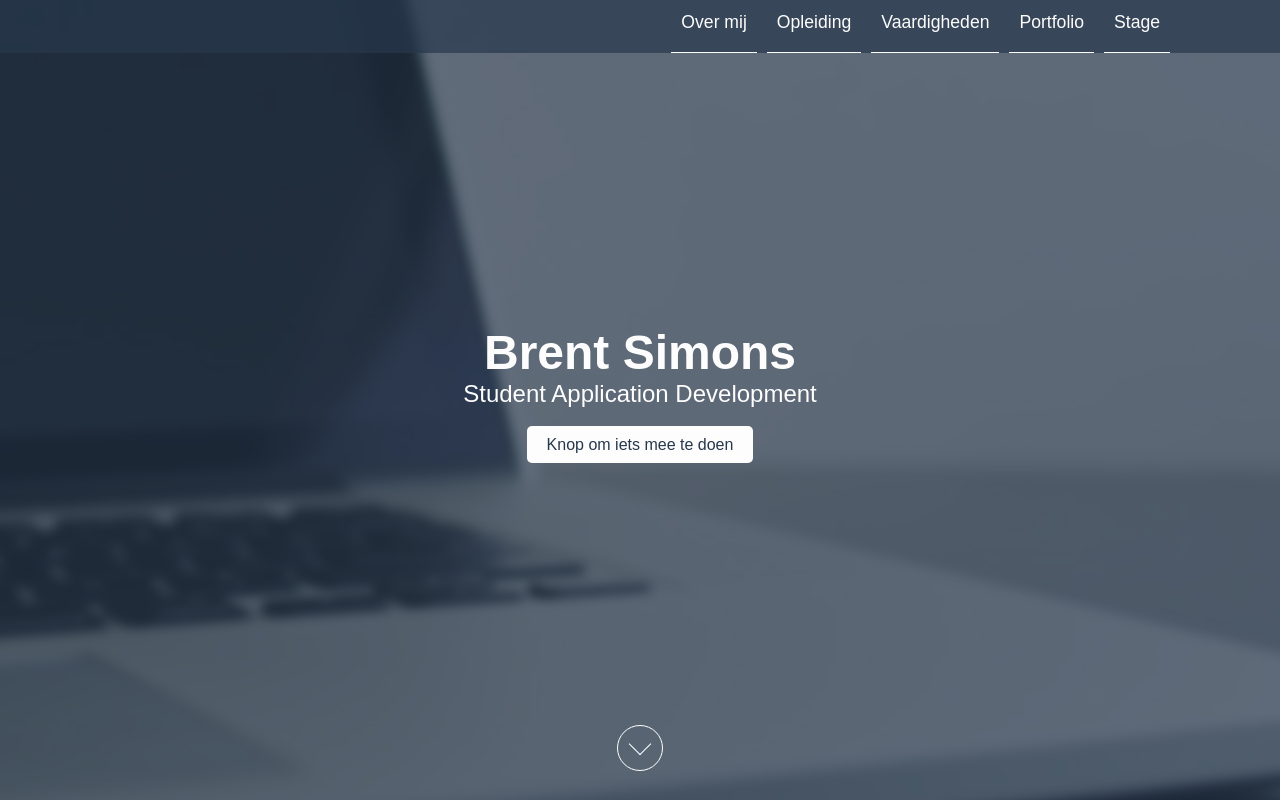
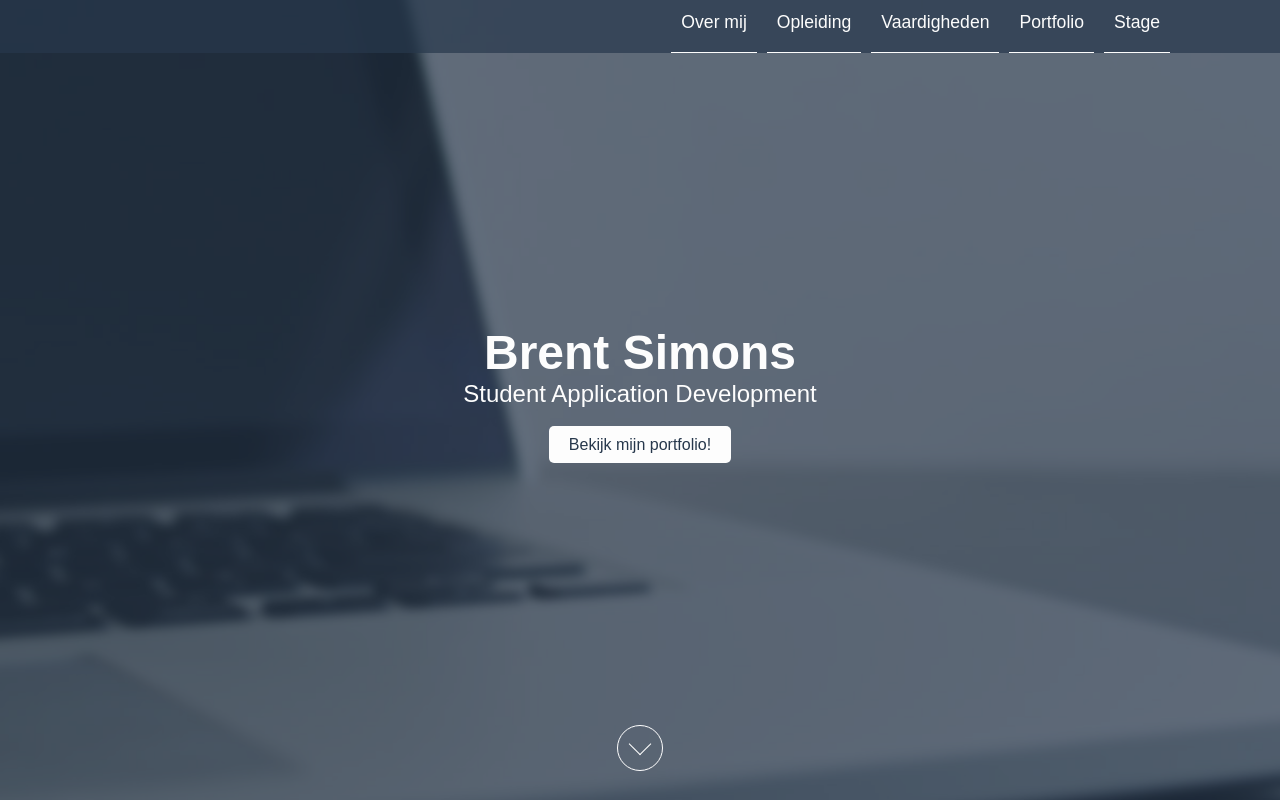
Before and after one commit to BrentSimons/bachelor-portfolio, an Angular app: page / in a window 1280 px wide. Shown: the top 800 px of the page. Built offline with nearby package versions, Linux system fonts and the light colour scheme.

Commit message:
Feat: Add more welcome page functionalities into hero section for school

```diff
--- a/src/app/section/hero/hero.component.html
+++ b/src/app/section/hero/hero.component.html
@@ -3,10 +3,10 @@
     <h1>Brent Simons</h1>
     <p>Student Application Development</p>
     <p>
-    <a class="cta-button" href="">Knop om iets mee te doen</a></p>
+    <a class="cta-button" (click)="scrollToAboutMe()">Bekijk mijn portfolio!</a></p>
   </div>
   <div class="hero-content-bottom">
     <a (click)="scrollToAboutMe()"><span></span></a>
-    <!--Thanks to: https://codepen.io/nxworld/pen/OyRrGy ! -->
+      <!--Thanks to: https://codepen.io/nxworld/pen/OyRrGy ! -->
   </div>
 </header>
--- a/src/app/section/hero/hero.component.scss
+++ b/src/app/section/hero/hero.component.scss
@@ -49,6 +49,7 @@ $hero-height: 100vh;
       text-decoration: none;
       border-radius: 5px;
       font-size: 1rem;
+      cursor: pointer;
 
       &:hover {
         background-color: darken($white-color, 10%);
@@ -86,7 +87,6 @@ $hero-height: 100vh;
       margin: -12px 0 0 -8px;
       border-left: 1px solid #fff;
       border-bottom: 1px solid #fff;
-      -webkit-transform: rotate(-45deg);
       transform: rotate(-45deg);
       box-sizing: border-box;
     }
```
